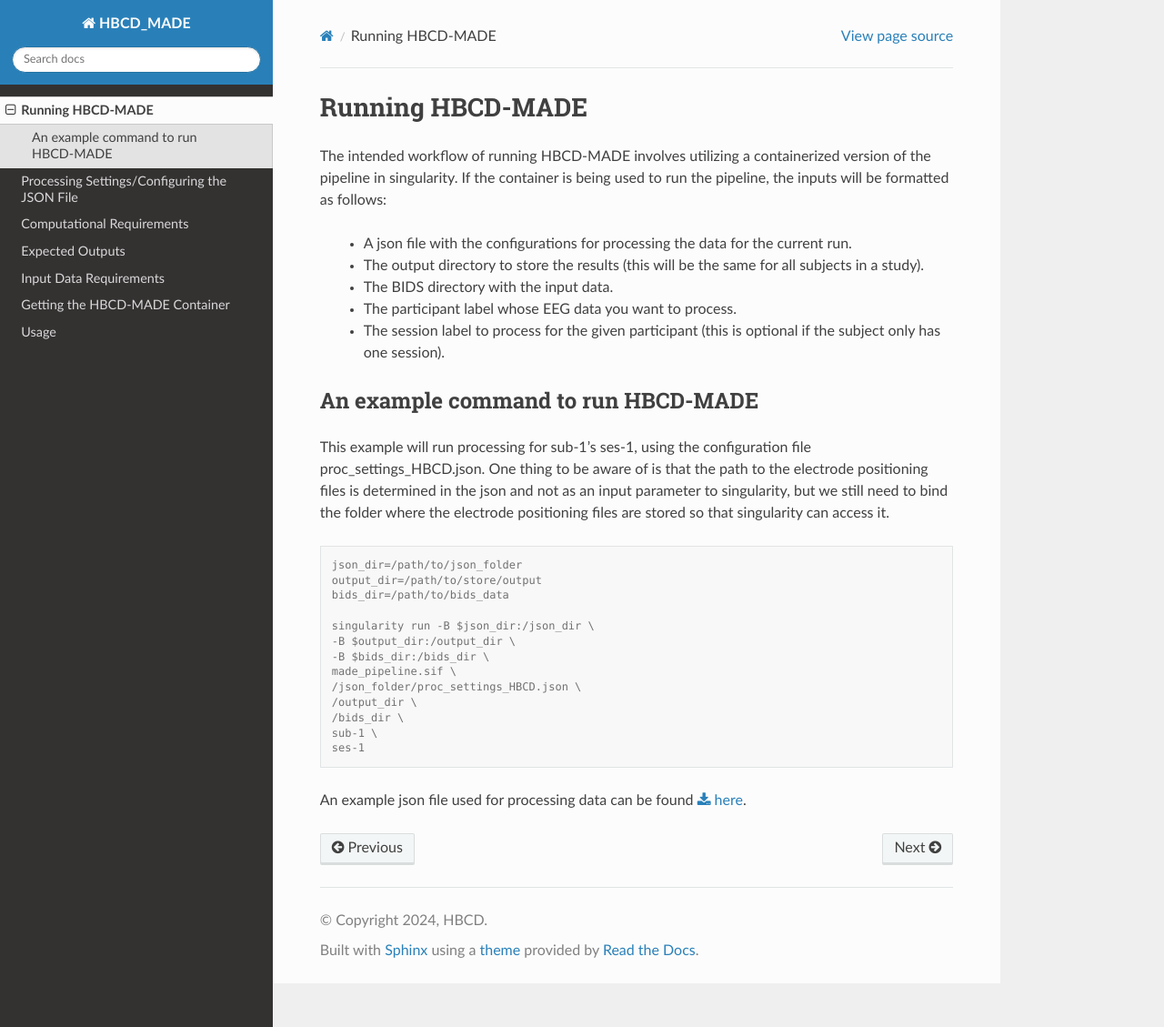
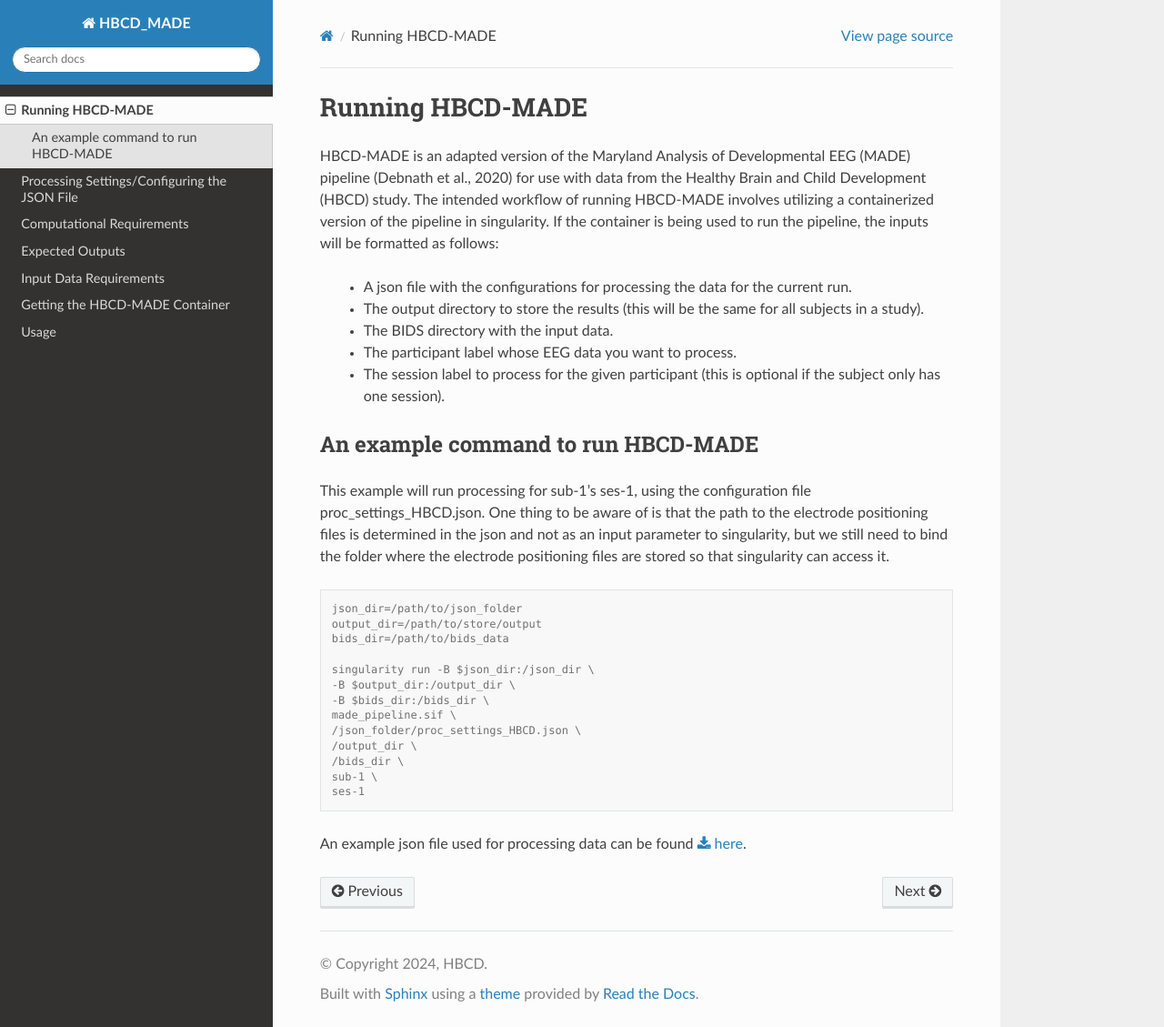
Before and after one commit to DCAN-Labs/HBCD-MADE, a Sphinx documentation site: the page built from docs/source/running_made.rst, in a window 1280 px wide and 1129 px high. Shown: the whole window at 91% size. Built offline with Sphinx 7.4.7 and the Read the Docs theme 2.0.0, drawn with Linux system fonts in a browser that asks for light colours.

Commit message:
Update running_made.rst

```diff
--- a/docs/source/running_made.rst
+++ b/docs/source/running_made.rst
@@ -1,7 +1,7 @@
 Running HBCD-MADE
 #################
 
-The intended workflow of running HBCD-MADE involves
+HBCD-MADE is an adapted version of the Maryland Analysis of Developmental EEG (MADE) pipeline (Debnath et al., 2020) for use with data from the Healthy Brain and Child Development (HBCD) study. The intended workflow of running HBCD-MADE involves
 utilizing a containerized version of the pipeline
 in singularity. If the container is being used
 to run the pipeline, the inputs will be formatted
```
